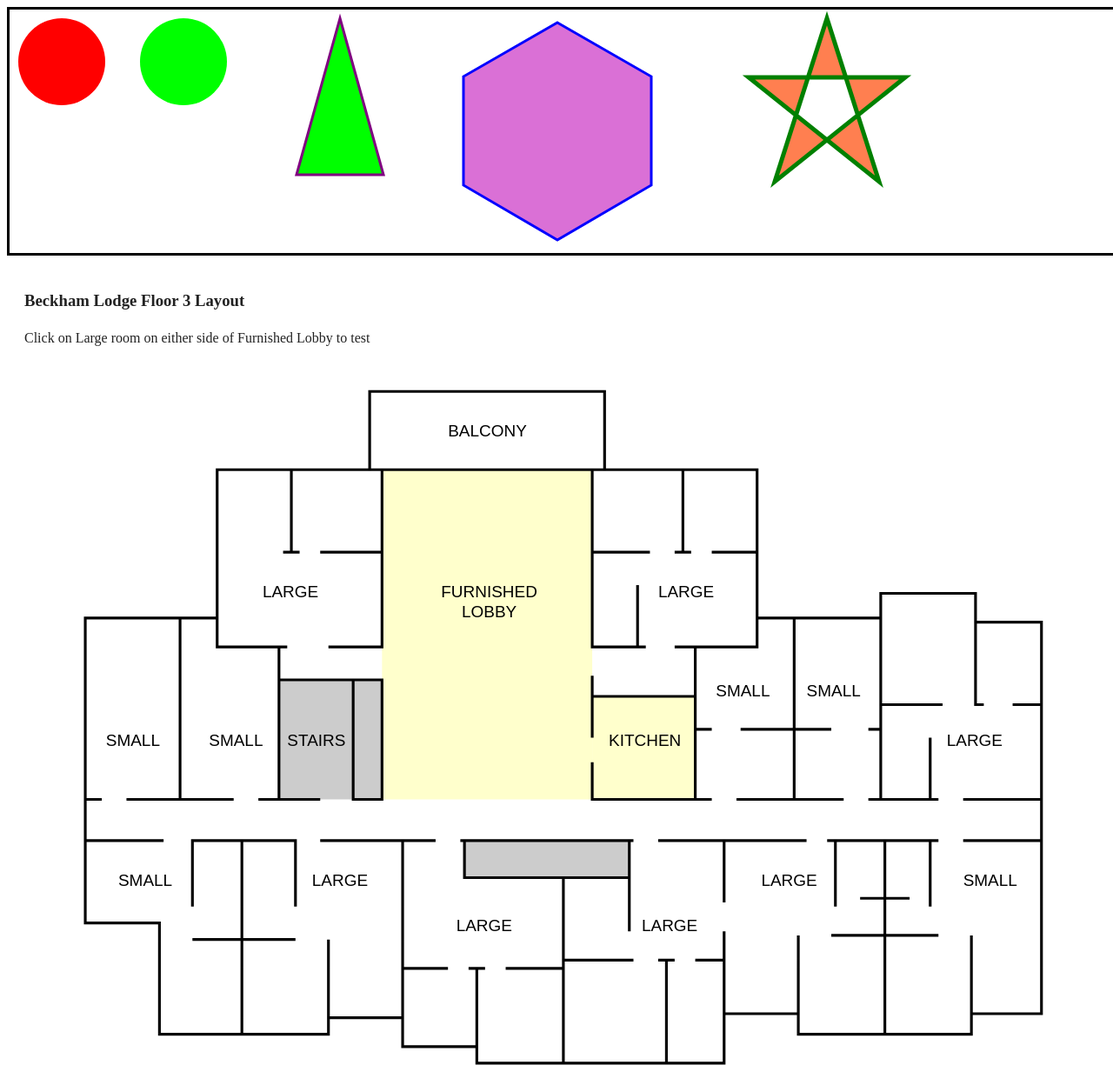
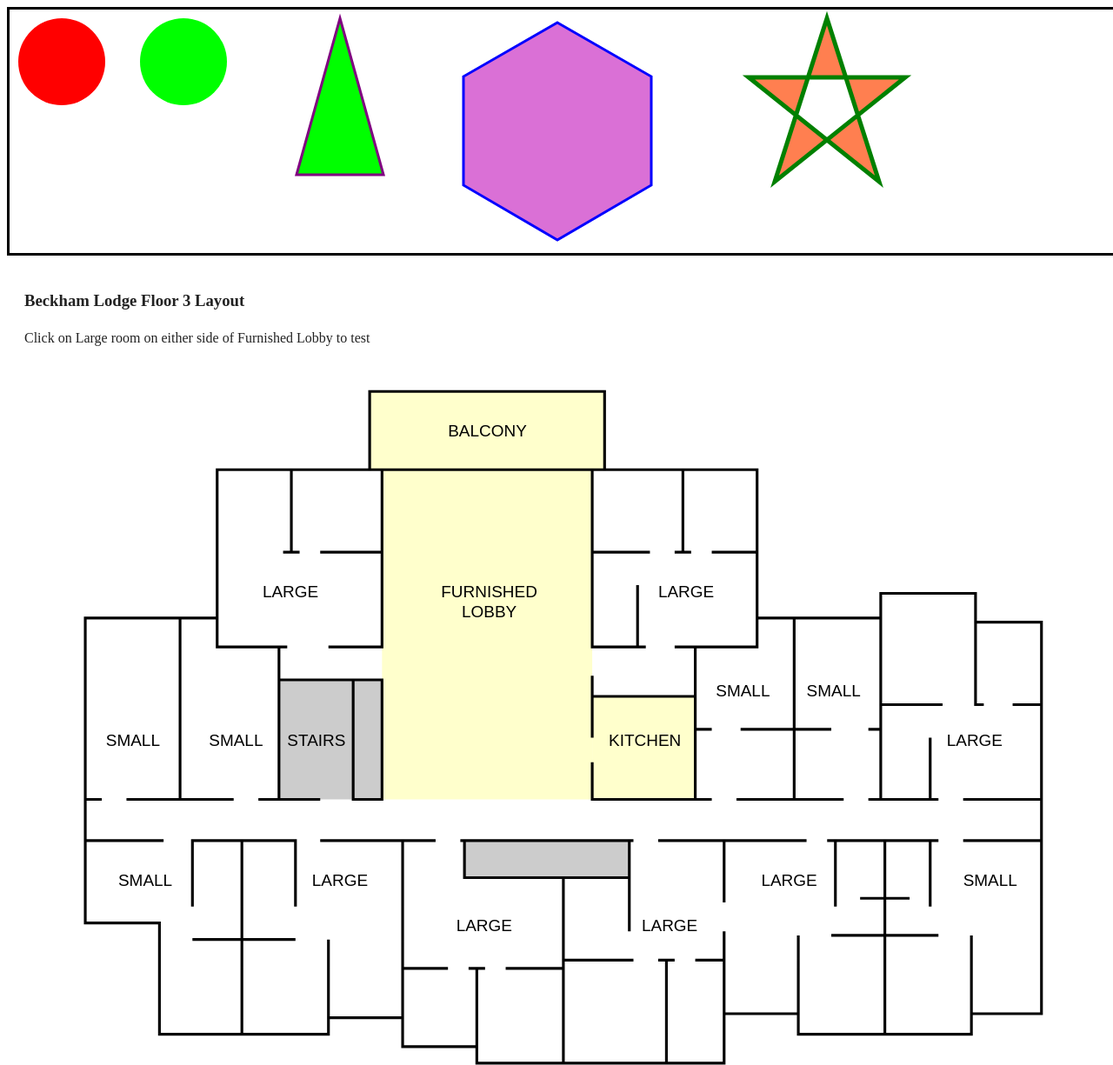
Before and after one commit to laurenra/svg-test, a website built with webpack: page src/index.html in a window 1280 px wide. Shown: the top 1225 px of the page at 87% size. Built offline with nearby package versions, Linux system fonts and the light colour scheme.

Commit message:
Added background color to balcony

```diff
--- a/src/index.html
+++ b/src/index.html
@@ -84,6 +84,7 @@
               <rect id="area-storage" class="area-utility" x="666" y="672" width="240" height="54"/>
               <rect id="area-kitchen" class="area-other" x="852" y="462" width="150" height="150"/>
               <rect id="area-furnished-lobby" class="area-other" x="546" y="132" width="306" height="480"/>
+              <rect id="area-balcony" class="area-other" x="528" y="18" width="342" height="114"/>
           </g>
           <g id="areas-rooms">
               <rect id="room-large-1" class="area-room" x="306" y="132" width="240" height="258"/>
@@ -110,7 +111,7 @@
               <text id="name-lobby" class="name-room" transform="translate(632 318)"><tspan x="0" y="0">FURNISHED</tspan><tspan x="29.98" y="28.8">LOBBY</tspan></text>
               <text id="name-balcony" class="name-room" transform="translate(642 84)"><tspan x="0" y="0">BALCONY</tspan></text>
               <text id="name-large-1" class="name-room" transform="translate(372 318)"><tspan x="0" y="0">LARGE</tspan></text>
-              <text id="name-large-1-popup" class="name-room-popup" transform="translate(372 318)"><tspan x="0" y="0">Description here</tspan></text>
+              <text id="name-large-1-popup" class="name-room-popup" transform="translate(372 318)"><tspan x="0" y="0">LARGE</tspan></text>
               <text id="name-large-2" class="name-room" transform="translate(948 318)"><tspan x="0" y="0">LARGE</tspan></text>
               <text id="name-large-3" class="name-room" transform="translate(1368 534)"><tspan x="0" y="0">LARGE</tspan></text>
               <text id="name-large-4" class="name-room" transform="translate(1098 738)"><tspan x="0" y="0">LARGE</tspan></text>
```
Also changed, not shown: dist/index.html, src/beckhamthirdfloor.svg.
